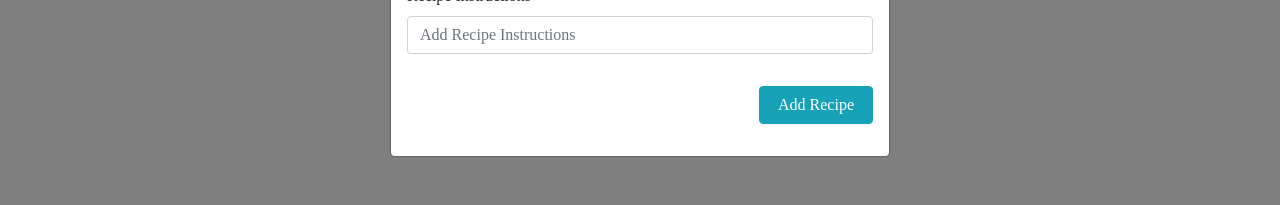
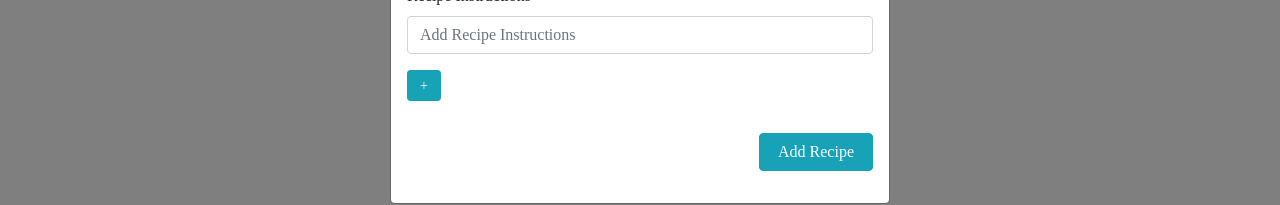
Before and after one commit to FrancescaS5678/recipe_storage, a React (Create React App) app: page / in a window 1280 px wide. Both pictures are taken after a click on the button "Add Recipe". Shown: the part 194-399 px from the top of the page. Built offline with nearby package versions, Linux system fonts and the light colour scheme; no server answers.

Commit message:
Adding step add button

```diff
--- a/src/components/RecipeModal.js
+++ b/src/components/RecipeModal.js
@@ -16,7 +16,8 @@ class RecipeModal extends Component {
     state = {
         modal: false,
         name: '',
-        instructions: ''
+        instructions: [],
+        step: ''
     }
 
     toggle = () => {
@@ -26,7 +27,7 @@ class RecipeModal extends Component {
     }
 
     onChange = (e) => {
-        this.setState({ [e.target.name]: e.target.value, [e.target.instructions]: e.target.value });
+        this.setState({ [e.target.name]: e.target.value, [e.target.step]: e.target.value });
     }
 
     onSubmit = (e) => {
@@ -37,6 +38,19 @@ class RecipeModal extends Component {
         };
         this.props.addRecipe(newRecipe);
         this.toggle();
+    }
+
+    addStep = (e) => {
+        e.preventDefault()
+        const data = {instructions: this.state.instructions, step: this.state.step}
+        fetch('https://mysterious-earth-62439.herokuapp.com/addrecipe', {
+            method: 'POST',
+            mode: 'cors',
+            headers: {
+                'Content-Type': 'application/json'
+            },
+            body: JSON.stringify(data)
+        }).then(res => this.setState({insutrctions: res}))
     }
 
     render() {
@@ -64,10 +78,17 @@ class RecipeModal extends Component {
                                 <Label for="recipe">Recipe Instructions</Label>
                                 <Input
                                     type="text"
-                                    name="instructions"
+                                    name="step"
                                     id="recipe"
                                     placeholder="Add Recipe Instructions"
                                     onChange={this.onChange} />
+                                <Button
+                                    color="info"
+                                    className="btn-sm"
+                                    onClick={this.addStep}
+                                    style={{ marginTop: '1rem', marginRight: '27rem' }}>
+                                    &#43;
+                                </Button>
                                 <Button
                                     color="info"
                                     style={{ marginTop: '2rem', marginLeft: '22rem' }}>
```
